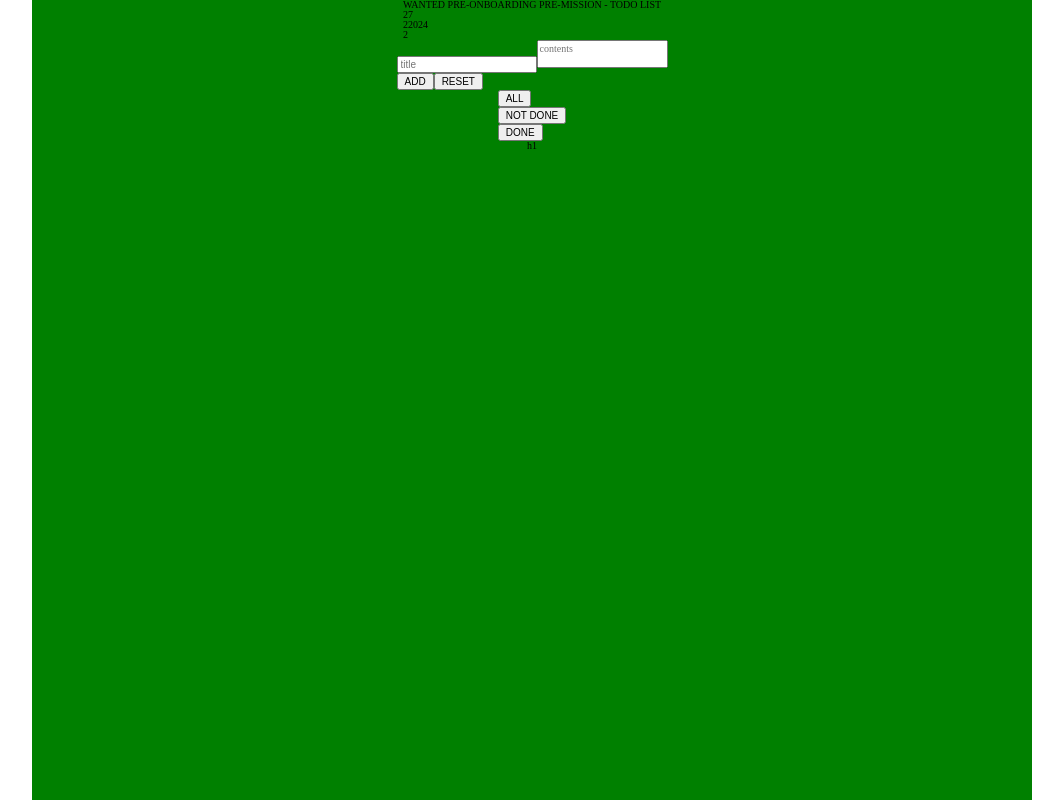
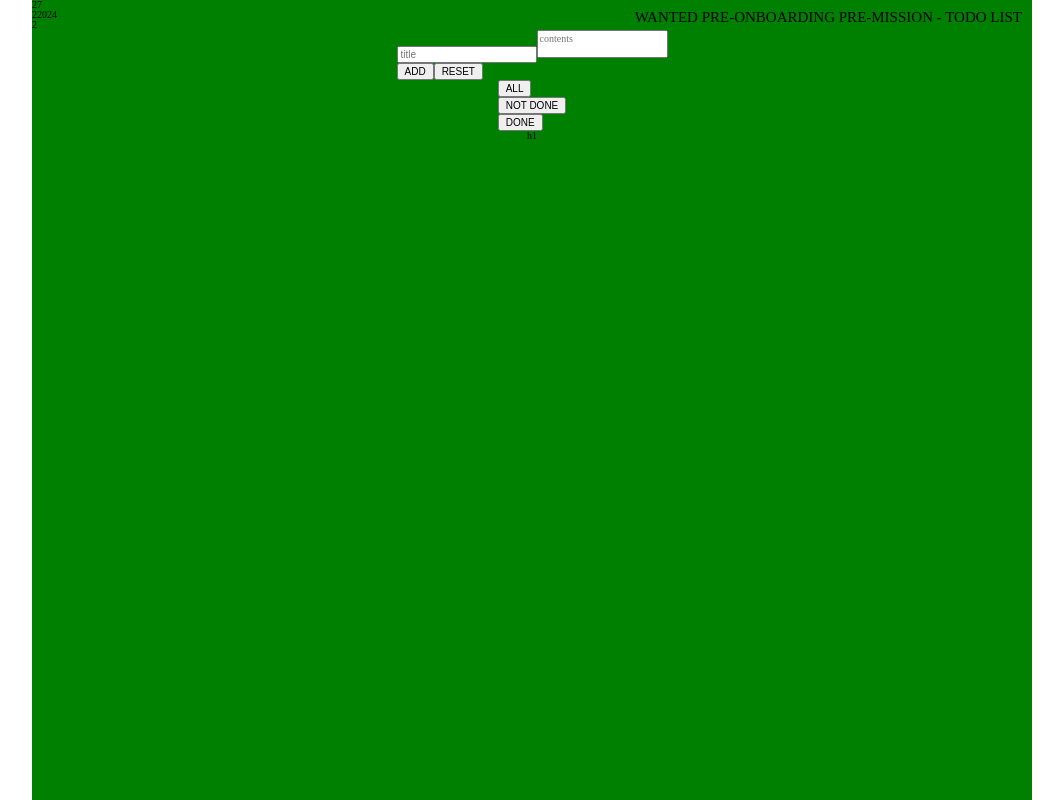
Before and after one commit to kms99/wanted_PRE-ONBOARDING_-, a React (Create React App) app: page / in a window 1280 px wide. Shown: the whole page, without its empty margins (108-1171 px from the left). Built offline with nearby package versions, Linux system fonts and the light colour scheme.

Commit message:
[update]: theme 적용, root를 통한 theme 변수화

```diff
--- a/src/components/header/Header.tsx
+++ b/src/components/header/Header.tsx
@@ -1,11 +1,12 @@
 import React from 'react';
 import HeaderDate from './HeaderDate';
+import * as St from './header.styled';
 
 export default function Header() {
   return (
-    <header>
+    <St.HeaderContainer>
       <h1>WANTED PRE-ONBOARDING PRE-MISSION - TODO LIST</h1>
       <HeaderDate />
-    </header>
+    </St.HeaderContainer>
   );
 }
--- a/src/components/header/header.styled.tsx
+++ b/src/components/header/header.styled.tsx
@@ -1 +1,15 @@
 import { styled } from 'styled-components';
+
+export const HeaderContainer = styled.header`
+  position: relative;
+
+  width: 100%;
+  display: flex;
+
+  & > h1 {
+    position: absolute;
+    top: 1rem;
+    right: 1rem;
+    font-size: 1.5rem;
+  }
+`;
--- a/src/index.tsx
+++ b/src/index.tsx
@@ -4,13 +4,16 @@ import App from './App';
 import { store } from './store/store';
 import { Provider } from 'react-redux';
 import GlobalStyle from './styles/GlobalStyle';
+import StateThemeProvider from './provider/StateThemeProvider';
 
 const root = ReactDOM.createRoot(
   document.getElementById('root') as HTMLElement,
 );
 root.render(
   <Provider store={store}>
-    <GlobalStyle />
-    <App />
+    <StateThemeProvider>
+      <GlobalStyle />
+      <App />
+    </StateThemeProvider>
   </Provider>,
 );
--- /dev/null
+++ b/src/provider/StateThemeProvider.tsx
@@ -0,0 +1,9 @@
+import React, { PropsWithChildren } from 'react';
+import { ThemeProvider } from 'styled-components';
+import theme from '../styles/theme';
+import { useAppSelector } from '../hooks/useRTK';
+
+export default function StateThemeProvider({ children }: PropsWithChildren) {
+  const currentTheme = useAppSelector((state) => state.themeSlice.themeMode);
+  return <ThemeProvider theme={theme[currentTheme]}>{children}</ThemeProvider>;
+}
--- a/src/store/slice/index.ts
+++ b/src/store/slice/index.ts
@@ -1,4 +1,5 @@
 import todoSlice from './todoSlice';
 import navSlice from './navSlice';
+import themeSlice from './themeSlice';
 
-export { todoSlice, navSlice };
+export { todoSlice, navSlice, themeSlice };
--- /dev/null
+++ b/src/store/slice/themeSlice.ts
@@ -0,0 +1,23 @@
+import { createSlice, PayloadAction } from '@reduxjs/toolkit';
+import { ThemeType } from '../../types/types';
+
+export interface themeInitialState {
+  themeMode: ThemeType;
+}
+
+const initialState: themeInitialState = {
+  themeMode: 'light',
+};
+
+export const themeSlice = createSlice({
+  name: 'theme',
+  initialState,
+  reducers: {
+    toggleTheme: (state, action: PayloadAction<ThemeType>) => {
+      state.themeMode = action.payload;
+    },
+  },
+});
+
+export const { toggleTheme } = themeSlice.actions;
+export default themeSlice.reducer;
--- a/src/store/store.ts
+++ b/src/store/store.ts
@@ -1,8 +1,8 @@
 import { configureStore } from '@reduxjs/toolkit';
-import { todoSlice, navSlice } from './slice';
+import { todoSlice, navSlice, themeSlice } from './slice';
 
 export const store = configureStore({
-  reducer: { todoSlice, navSlice },
+  reducer: { todoSlice, navSlice, themeSlice },
 });
 
 export type RootState = ReturnType<typeof store.getState>;
--- a/src/styles/GlobalStyle.tsx
+++ b/src/styles/GlobalStyle.tsx
@@ -61,6 +61,13 @@ const GlobalStyle = createGlobalStyle`
         font-family: inherit;
         font-size: inherit;
     }
+
+    :root{
+       --color-black : #000000;
+       --color-white : #ffffff;
+       --primary-color: ${(props) => props.theme.primary};
+       --sub-color: ${(props) => props.theme.sub};;
+    }
 `;
 
 export default GlobalStyle;
--- /dev/null
+++ b/src/styles/theme.ts
@@ -0,0 +1,13 @@
+const dark = {
+  primary: '#353b48',
+  sub: '#ffcccc',
+};
+
+const light = {
+  primary: '#f5f6fa',
+  sub: '#273c75',
+};
+
+const theme = { dark, light };
+
+export default theme;
--- a/src/types/types.ts
+++ b/src/types/types.ts
@@ -16,4 +16,6 @@ type UpdateValue = Omit<Todo, 'isDone'>;
 
 type NavType = 'ALL' | 'DONE' | 'NOT_DONE';
 
-export type { Inputs, Todo, InputValue, UpdateValue, NavType };
+type ThemeType = 'dark' | 'light';
+
+export type { Inputs, Todo, InputValue, UpdateValue, NavType, ThemeType };
```
